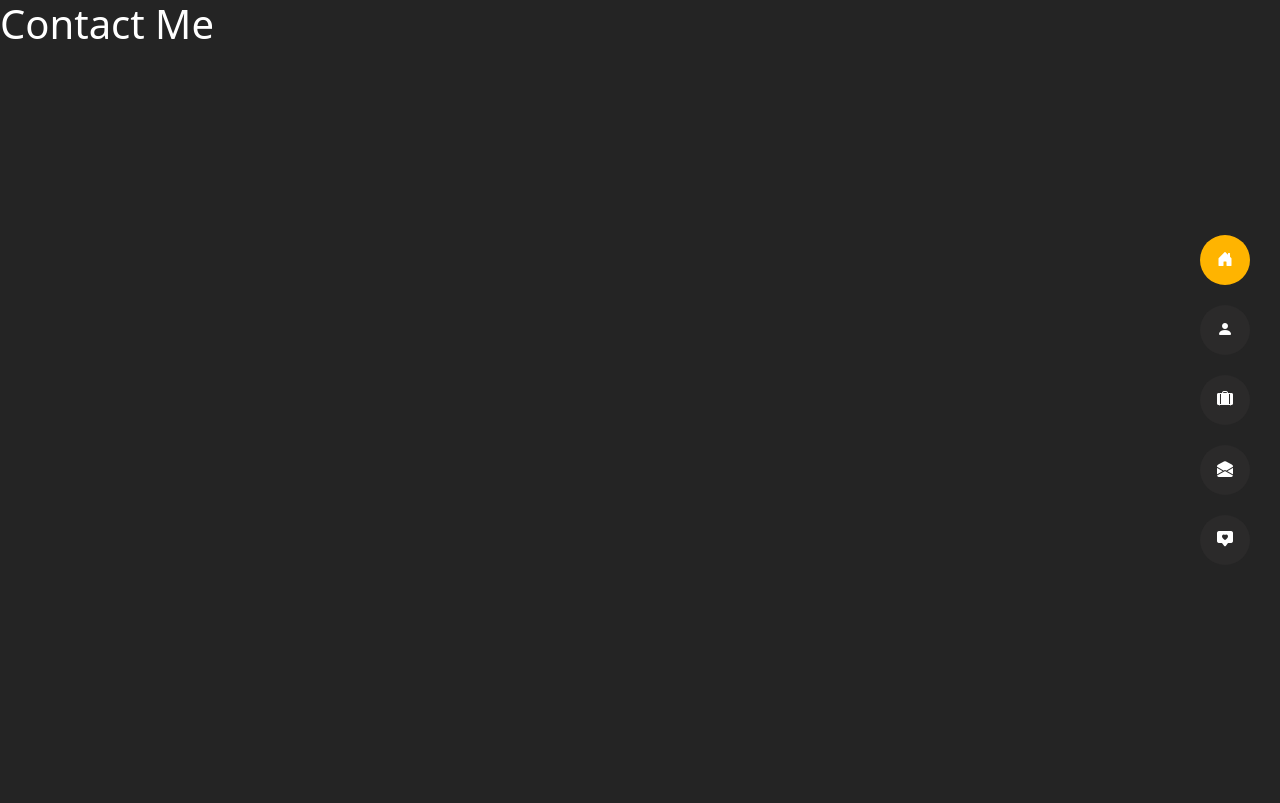
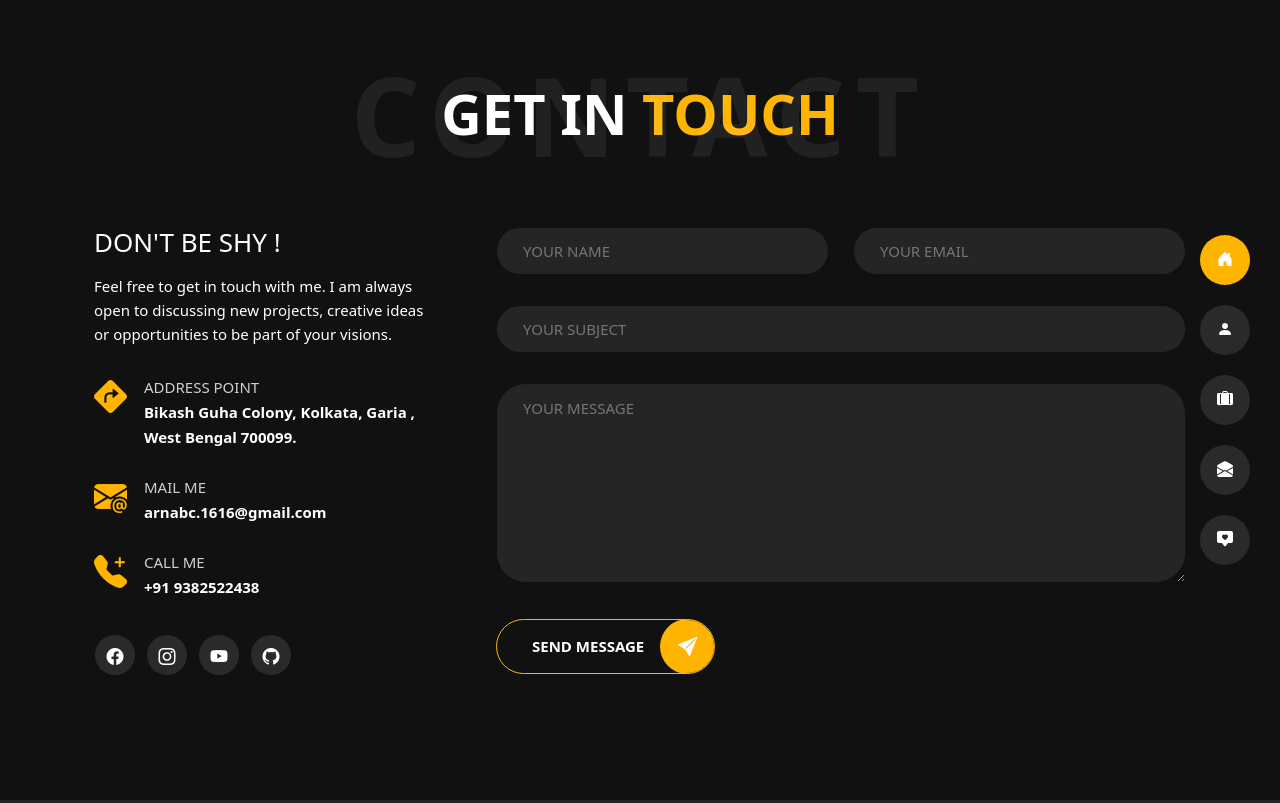
Before and after one commit to arnab1616/arnab.ac.in, a React (Vite) app: page /contact in a window 1280 px wide. Built offline with nearby package versions, Linux system fonts and the light colour scheme.

Commit message:
Add files via upload

```diff
--- a/src/components/Contact.jsx
+++ b/src/components/Contact.jsx
@@ -2,8 +2,59 @@ import React from 'react'
 
 export default function Contact() {
   return (
-    <div>
-      <h1>Contact Me</h1>
+    <div className='content'>
+      <div className='cover-block'></div>
+      <div className='container about-container'>
+        <div className="title-section text-start text-sm-center">
+          <h1>Get in <span>touch</span></h1><span className="title-bg">Contact</span>
+        </div>
+        <div class="container aos-init aos-animate" data-aos="fade-up" data-aos-duration="1200">
+          <div class="row">
+            <div class="col-12 col-lg-4">
+              <h3 class="text-uppercase custom-title mb-0 ft-wt-600 pb-3">Don't be shy !</h3>
+              <p class="open-sans-font mb-4">Feel free to get in touch with me. I am always open to discussing new projects, creative ideas or opportunities to be part of your visions.</p>
+              <p class="open-sans-font custom-span-contact position-relative"><i class="bi bi-sign-turn-right-fill position-absolute"></i><span class="d-block">Address Point</span>Bikash Guha Colony, Kolkata, Garia , West Bengal 700099.</p>
+              <p class="open-sans-font custom-span-contact position-relative"><i class="bi bi-envelope-at-fill position-absolute"></i><span class="d-block">mail me</span> <a href="mailto:arnabc.1616@gmail.com" >arnabc.1616@gmail.com</a></p>
+              <p class="open-sans-font custom-span-contact position-relative"><i class="bi bi-telephone-plus-fill position-absolute"></i><span class="d-block">call me</span> <a href="Tel: +91 9382522438" >+91 9382522438</a></p>
+              <ul class="social list-unstyled pt-1 mb-5">
+                <li><a href="https://www.facebook.com/arnabvs.arshi" target="_blank" rel="noreferrer" ><i class="bi bi-facebook"></i></a></li>
+                <li><a href="https://www.instagram.com/arnab.1616/" target="_blank" rel="noreferrer" ><i class="bi bi-instagram"></i></a></li>
+                <li><a href="https://www.youtube.com/@arnabc.1616" target="_blank" rel="noreferrer" ><i class="bi bi-youtube"></i></a></li>
+                <li><a href="https://github.com/arnab1616" target="_blank" rel="noreferrer" ><i class="bi bi-github"></i></a></li>
+              </ul>
+            </div>
+            <div class="col-12 col-lg-8">
+              <form id="myForm" class="contactform">
+                <div class="row">
+                  <div class="col-12 col-md-6">
+                    <div class="form-group">
+                      <input type="text" name="name" placeholder="YOUR NAME" required />
+                    </div>
+                  </div>
+                  <div class="col-12 col-md-6">
+                    <div class="form-group">
+                      <input type="email" name="user_email" placeholder="YOUR EMAIL" required />
+                    </div>
+                  </div>
+                  <div class="col-12 col-md-12">
+                    <div class="form-group">
+                      <input type="text" name="subject" placeholder="YOUR SUBJECT" required  />
+                    </div>
+                  </div>
+                  <div class="col-12">
+                    <div class="form-group">
+                      <textarea name="message" placeholder="YOUR MESSAGE" required="" ></textarea>
+                    </div>
+                  </div>
+                  <div class="col-12">
+                    <button type="submit" class="button" fdprocessedid="viv9q" ><span class="button-text">Send Message</span><span class="button-icon bi bi-send-fill"></span></button>
+                  </div>
+                </div>
+              </form>
+            </div>
+          </div>
+        </div>
+      </div>
     </div>
   )
 }
```
